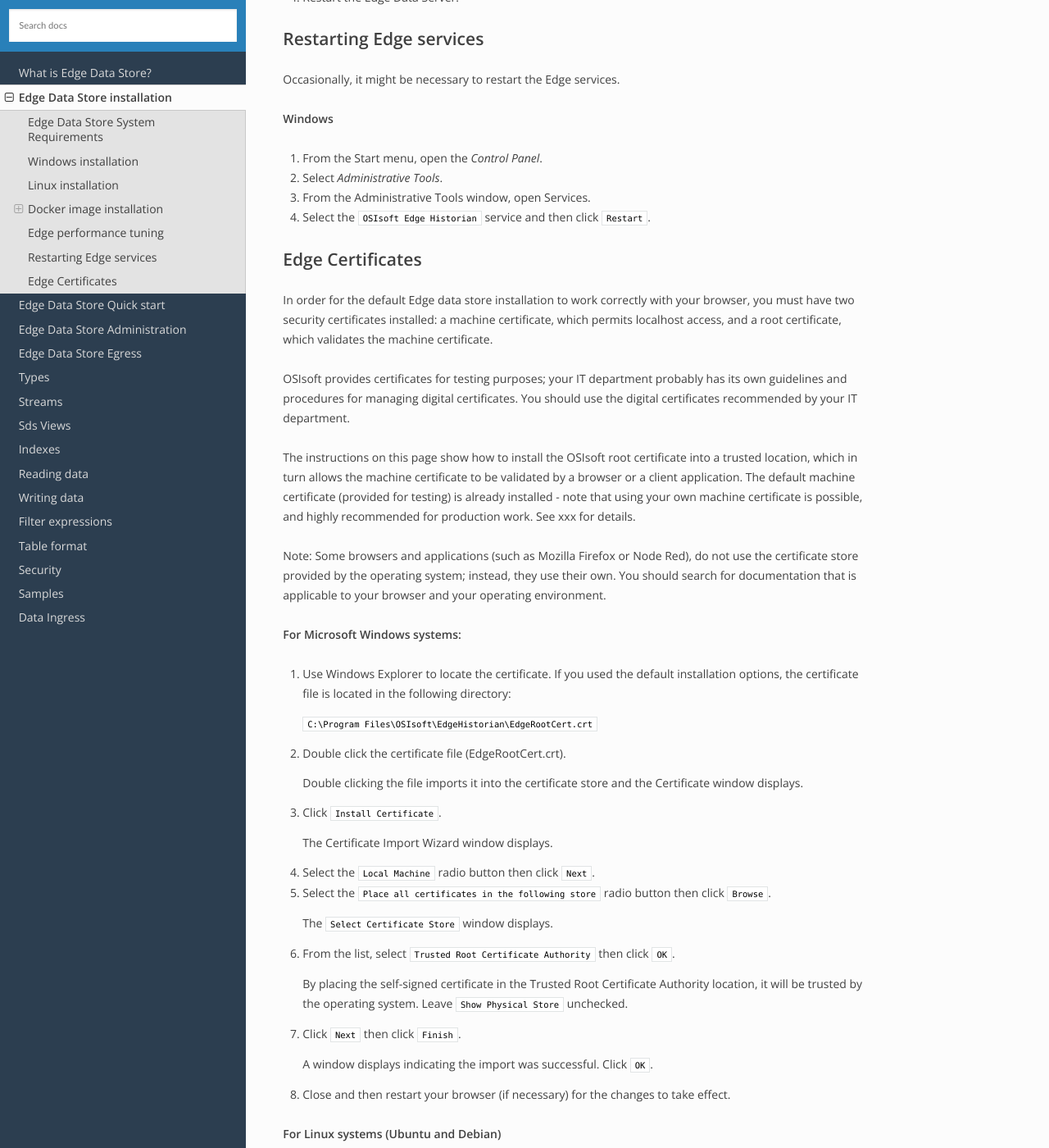
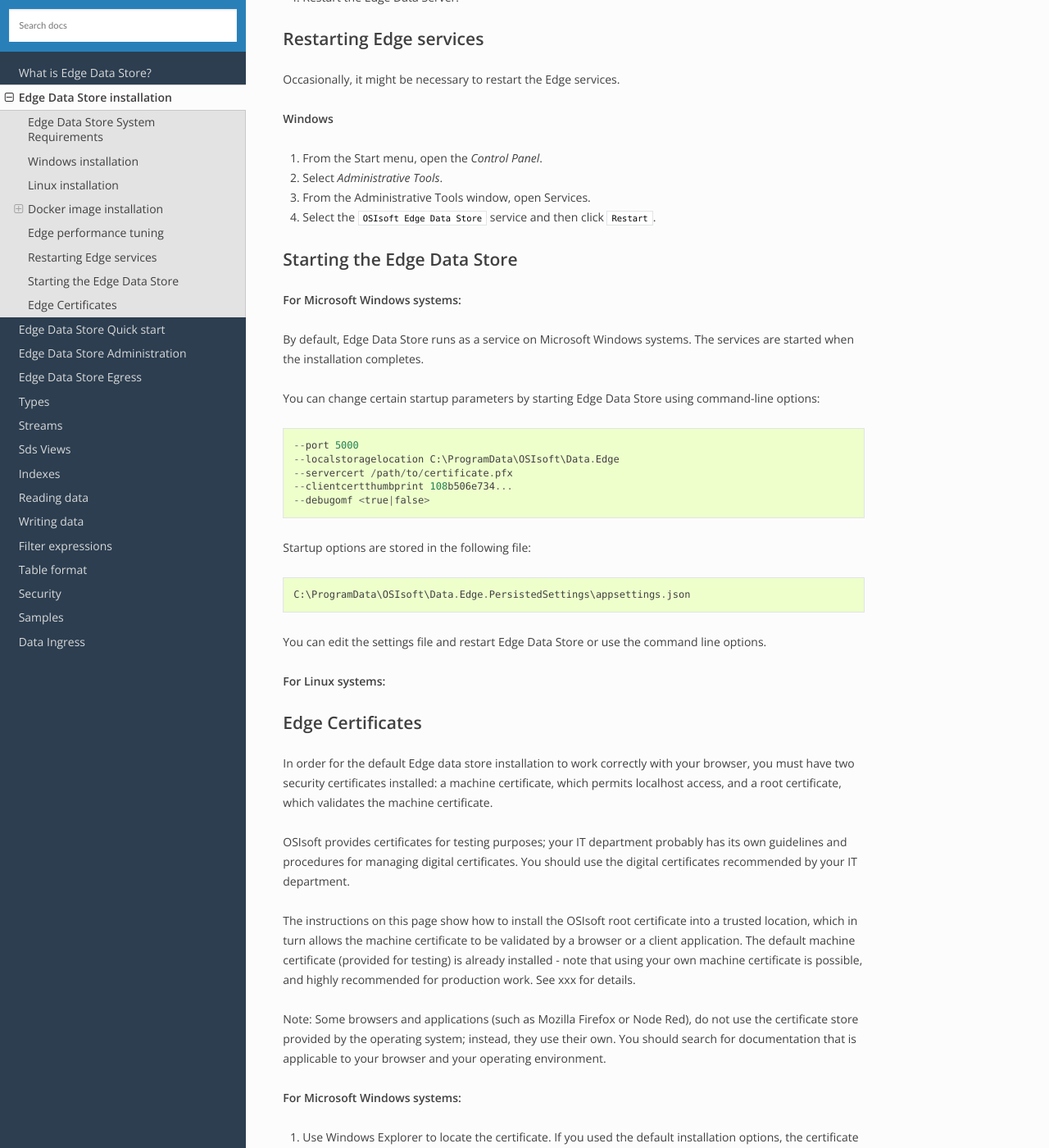
Before and after one commit to fgasparro/EdgeDS-Docs, a Sphinx documentation site: the page built from docs/EdgeDS_Installation.rst, in a window 1280 px wide and 1400 px high, scrolled down 2383 px. Shown: the whole window at 82% size. Built offline with Sphinx 7.4.7 and the Read the Docs theme 2.0.0, drawn with Linux system fonts in a browser that asks for light colours.

Commit message:
Update EdgeDS_Installation.rst

```diff
--- a/docs/EdgeDS_Installation.rst
+++ b/docs/EdgeDS_Installation.rst
@@ -121,7 +121,38 @@ Occasionally, it might be necessary to restart the Edge services.
 1. From the Start menu, open the *Control Panel*.
 2. Select *Administrative Tools*.
 3. From the Administrative Tools window, open Services.
-4. Select the ``OSIsoft Edge Historian`` service and then click ``Restart``.
+4. Select the ``OSIsoft Edge Data Store`` service and then click ``Restart``.
+
+
+Starting the Edge Data Store
+----------------------------
+
+**For Microsoft Windows systems:**
+
+By default, Edge Data Store runs as a service on Microsoft Windows systems. The services are started when the installation
+completes.
+
+You can change certain startup parameters by starting Edge Data Store using command-line options:
+
+::
+
+  --port 5000
+  --localstoragelocation C:\ProgramData\OSIsoft\Data.Edge
+  --servercert /path/to/certificate.pfx
+  --clientcertthumbprint 108b506e734...
+  --debugomf <true|false>
+
+Startup options are stored in the following file:
+
+::
+
+  C:\ProgramData\OSIsoft\Data.Edge.PersistedSettings\appsettings.json
+
+You can edit the settings file and restart Edge Data Store or use the command line options.
+
+
+**For Linux systems:**
+
 
 
 
```
